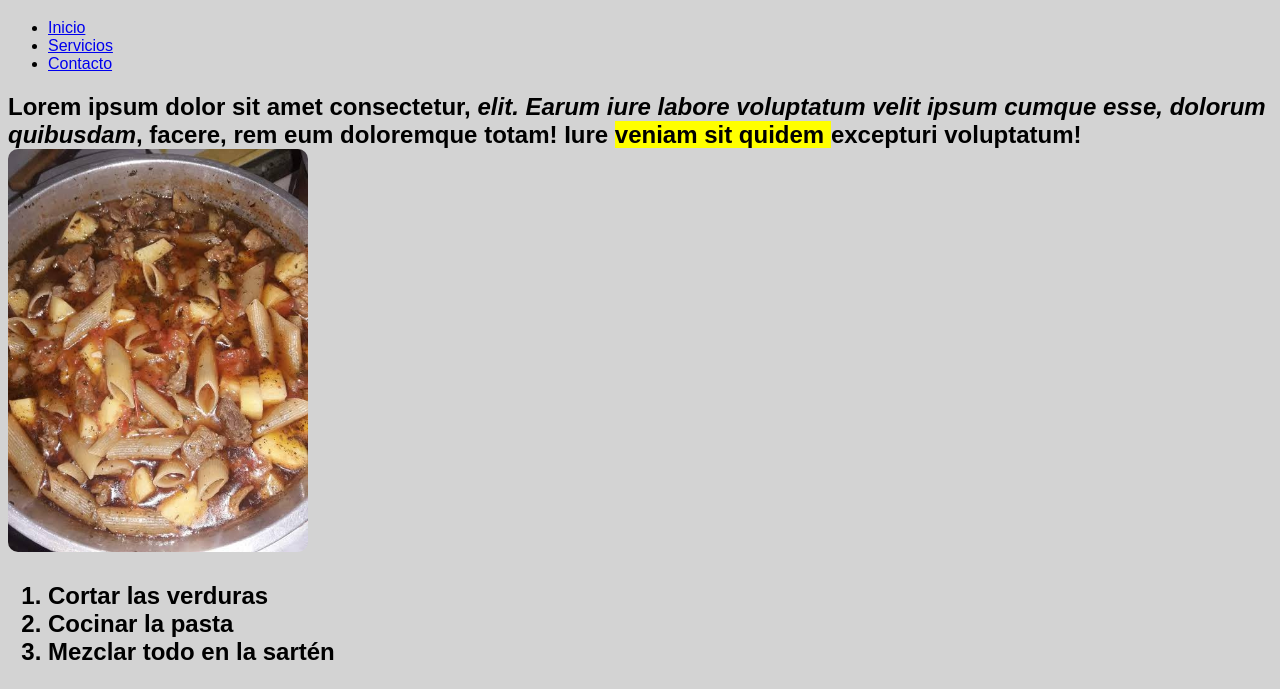
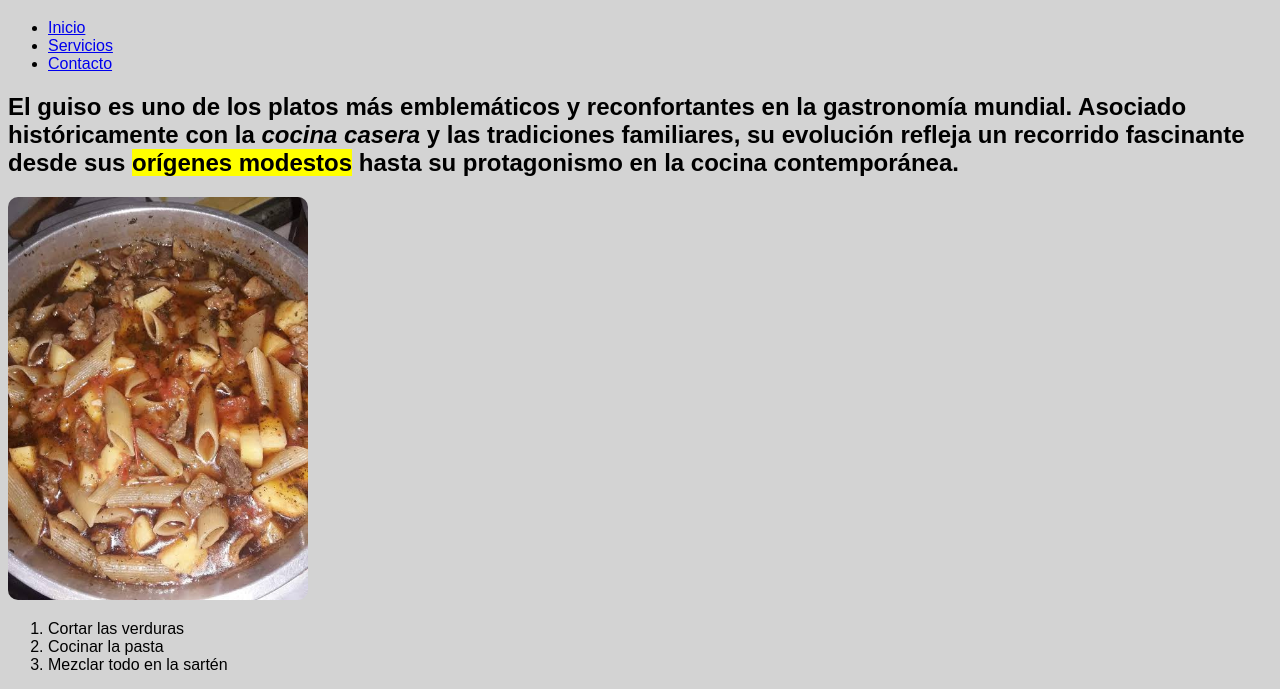
Before and after one commit to campostomas890-cmd/progrso_react_js, a plain HTML site: page index.html in a window 1280 px wide. Shown: the part 61-750 px from the top of the page. Drawn offline with Linux system fonts and the light colour scheme.

Commit message:
nuevo arreglo del texto lorem

```diff
--- a/index.html
+++ b/index.html
@@ -17,14 +17,16 @@
     <main>
    <article>
     <h2>
-        <strong>Lorem ipsum dolor sit amet consectetur, <em> elit. Earum iure labore voluptatum velit ipsum cumque esse, dolorum quibusdam</em>, facere, rem eum doloremque totam! Iure <mark> veniam sit quidem </mark>excepturi voluptatum!</strong>
+  El guiso es uno de los platos más <strong>emblemáticos y reconfortantes</strong> en la gastronomía mundial.
+  Asociado históricamente con la <em>cocina casera</em> y las tradiciones familiares, su evolución refleja un recorrido fascinante desde sus
+  <mark>orígenes modestos</mark> hasta su protagonismo en la cocina contemporánea.
+  </h2>
         <img src="guiso.jpg" alt="foto de guiso santiagueño">
         <ol>
   <li>Cortar las verduras</li>
   <li>Cocinar la pasta</li>
   <li>Mezclar todo en la sartén</li>
 </ol>
-    </h2>
    </article>
    <form action="" method="post">
     <div>
```
